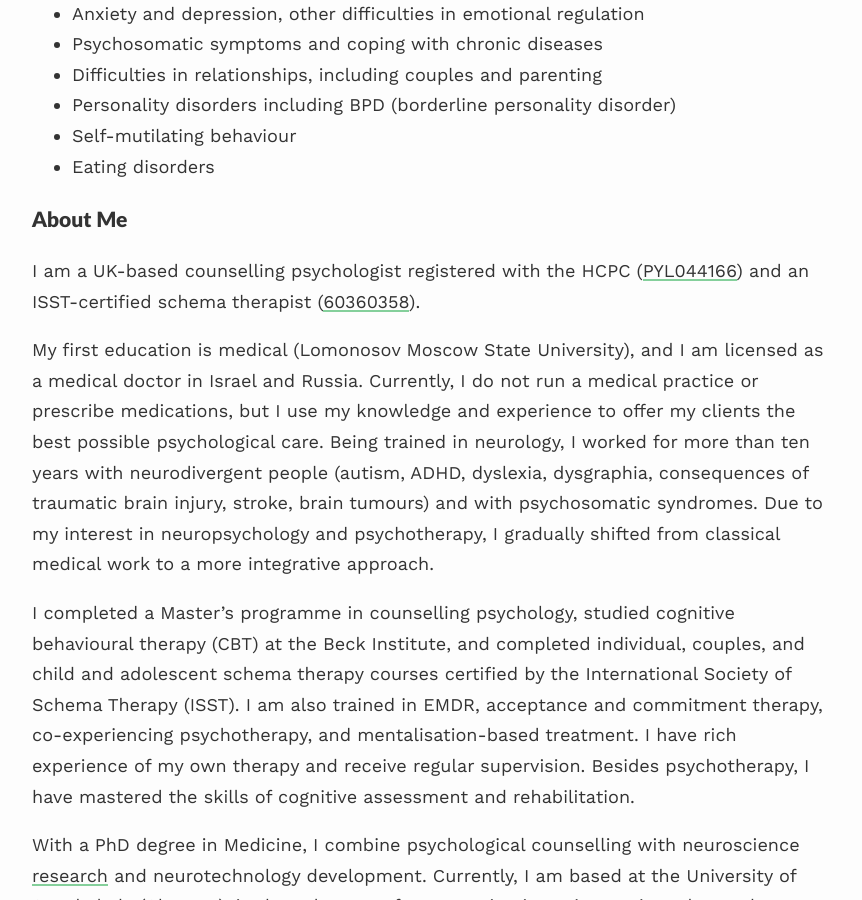
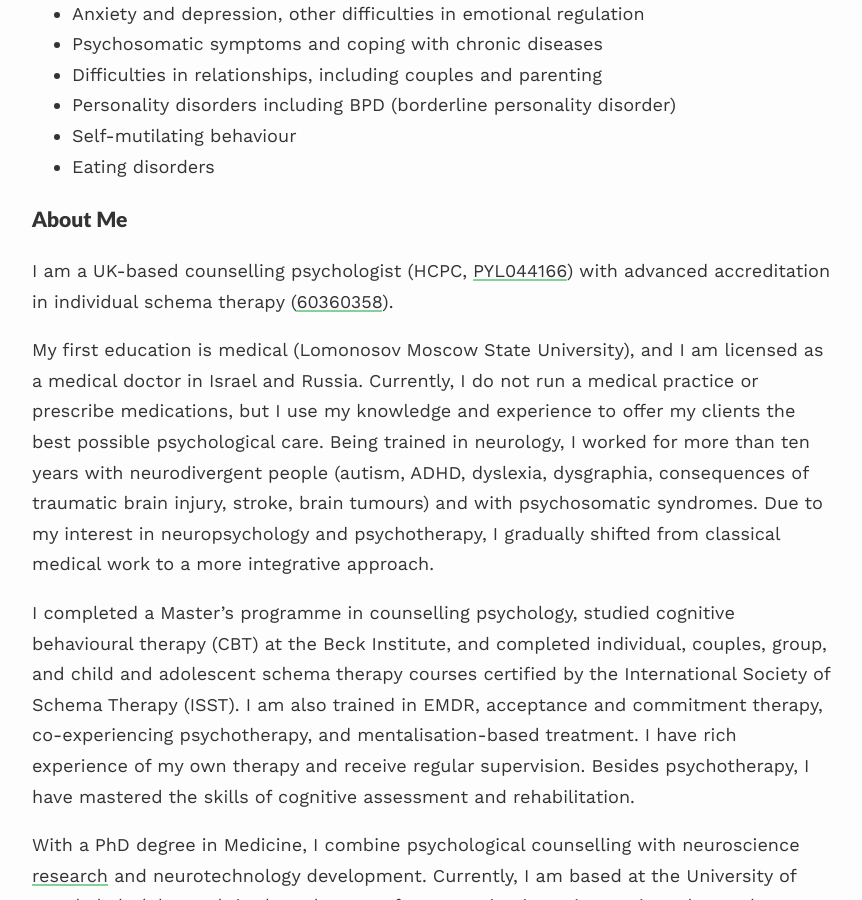
Before and after one commit to dobrushina/dobrushina.github.io, a Jekyll site: the page built from index.md, in a window 1280 px wide and 900 px high, scrolled down 1374 px. Shown: the whole window, without its empty margins (208-1070 px from the left). Built offline with Jekyll 4.4.1, drawn with Linux system fonts in a browser that asks for light colours; nearby versions of some CDN libraries; some of the changed text lies outside the part shown.

Commit message:
advanced

```diff
--- a/index.md
+++ b/index.md
@@ -77,7 +77,7 @@ published: true
 </script>
 
 
-I am an HCPC-registered counselling psychologist and an ISST-accredited schema therapist offering psychotherapy to adults, adolescents, children, and families. With both medical and psychological education, over ten years of experience in neurology, and a track record in neuroscience, I am especially helpful in supporting clients whose brains work differently—neurodivergent people, and those experiencing complex trauma, chronic depression or consequences of brain injury.
+I am an HCPC-registered counselling psychologist and an ISST-accredited advanced schema therapist offering psychotherapy to adults, adolescents, children, and families. With both medical and psychological education, over ten years of experience in neurology, and a track record in neuroscience, I am especially helpful in supporting clients whose brains work differently—neurodivergent people, and those experiencing complex trauma, chronic depression or consequences of brain injury.
 
 As a third-wave CBT (cognitive-behavioral therapy) therapist, I mainly use [schema therapy](Schema-Therapy.md)—a contemporary approach that integrates cognitive work (addressing thoughts and beliefs) with deep emotional healing. I also blend EMDR (eye movement desensitization and reprocessing), classical CBT techniques, Acceptance and Commitment Therapy (ACT), and Dialectical Behavioral Therapy (DBT) skills. My work is guided by the clients' real-life goals, but to achieve these goals, we often address not only present experiences but also past ones, especially if the past was traumatic.
 
@@ -97,11 +97,11 @@ When working with neurodivergent clients, I consult on specific topics such as s
 
 
 ### About Me
-I am a UK-based counselling psychologist registered with the HCPC ([PYL044166](https://www.hcpc-uk.org/check-the-register/professional-registration-detail/?query=PYL044166&profession=PYL)) and an ISST-certified schema therapist ([60360358](https://schematherapysociety.org/Sys/PublicProfile/60360358)).
+I am a UK-based counselling psychologist (HCPC, [PYL044166](https://www.hcpc-uk.org/check-the-register/professional-registration-detail/?query=PYL044166&profession=PYL)) with advanced accreditation in individual schema therapy ([60360358](https://schematherapysociety.org/Sys/PublicProfile/60360358)).
 
 My first education is medical (Lomonosov Moscow State University), and I am licensed as a medical doctor in Israel and Russia. Currently, I do not run a medical practice or prescribe medications, but I use my knowledge and experience to offer my clients the best possible psychological care. Being trained in neurology, I worked for more than ten years with neurodivergent people (autism, ADHD, dyslexia, dysgraphia, consequences of traumatic brain injury, stroke, brain tumours) and with psychosomatic syndromes. Due to my interest in neuropsychology and psychotherapy, I gradually shifted from classical medical work to a more integrative approach.
 
-I completed a Master's programme in counselling psychology, studied cognitive behavioural therapy (CBT) at the Beck Institute, and completed individual, couples, and child and adolescent schema therapy courses certified by the International Society of Schema Therapy (ISST). I am also trained in EMDR, acceptance and commitment therapy, co-experiencing psychotherapy, and mentalisation-based treatment. I have rich experience of my own therapy and receive regular supervision. Besides psychotherapy, I have mastered the skills of cognitive assessment and rehabilitation.
+I completed a Master's programme in counselling psychology, studied cognitive behavioural therapy (CBT) at the Beck Institute, and completed individual, couples, group, and child and adolescent schema therapy courses certified by the International Society of Schema Therapy (ISST). I am also trained in EMDR, acceptance and commitment therapy, co-experiencing psychotherapy, and mentalisation-based treatment. I have rich experience of my own therapy and receive regular supervision. Besides psychotherapy, I have mastered the skills of cognitive assessment and rehabilitation.
 
 With a PhD degree in Medicine, I combine psychological counselling with neuroscience [research](Research.md) and neurotechnology development. Currently, I am based at the University of Strathclyde (Glasgow), in the [Laboratory for Innovation in Autism](https://www.strath.ac.uk/research/innovationinautism/). Using advanced neurophysiological methods such as fMRI, I study the brain networks regulating our emotional and physical states and develop technologies supporting mental well-being. On the practical side of neurotechnology, for many years I have been using biofeedback, neurofeedback, and QEEG to enrich my clinical work. Understanding how the nervous system functions helps me support people whose brains work differently. I adhere to the neuroaffirmative approach, not considering autistic or ADHD brain to be inferior to a neurotypical one, but recognising that it requires special care to thrive.
 
```
Also changed, not shown: other parts of index.md (+1 -1 lines), Russian.md (+1 -1 lines).
